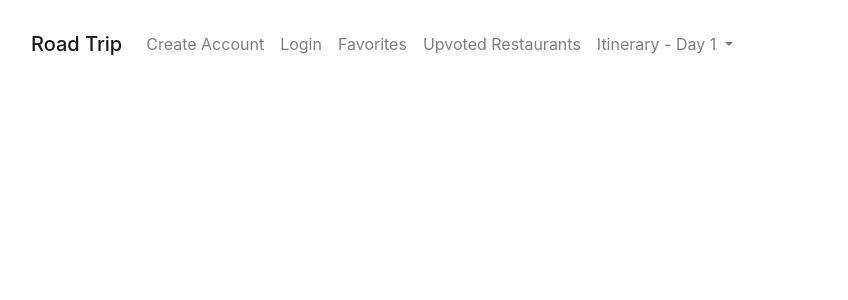
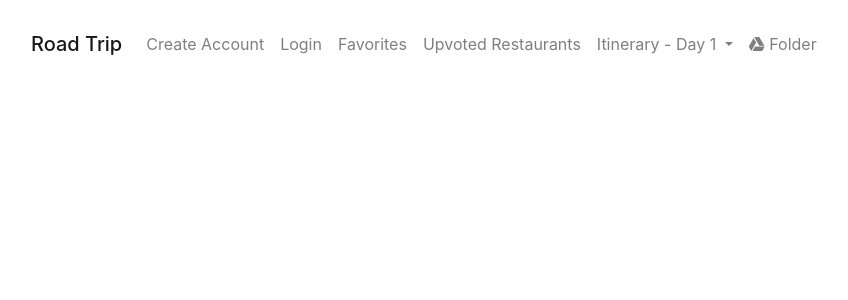
Before and after one commit to sinha-nishant/road-trip, a PHP site: page /index.php in a window 1280 px wide. Shown: the top 300 px of the page, without its empty margins (9-857 px from the left). Run offline with PHP 8.4, Linux system fonts and the light colour scheme; data that the repository does not hold is empty; some libraries are stand-ins or nearby versions.

Commit message:
Added link to drive folder

```diff
--- a/navbar.php
+++ b/navbar.php
@@ -34,7 +34,6 @@ $mysqli->close();
     <meta http-equiv="X-UA-Compatible" content="IE=edge" />
     <meta name="viewport" content="width=device-width, initial-scale=1.0" />
     <title>Navbar</title>
-    <lang="en" />
     <meta charset="utf-8" />
     <meta name="viewport" content="width=device-width, initial-scale=1" />
 
@@ -53,6 +52,8 @@ $mysqli->close();
             color: white;
         }
     </style>
+
+    <link rel="stylesheet" href="https://cdnjs.cloudflare.com/ajax/libs/font-awesome/5.15.3/css/all.min.css">
 
 </head>
 
@@ -105,14 +106,11 @@ $mysqli->close();
                         <?php endforeach; ?>
                     </div>
                 </li>
+                <li class="nav-item dropdown">
+                    <a class="nav-link" href="https://drive.google.com/drive/folders/1GZp8hDEIsNs5e5D1azbRk5MApKUEtsk-?usp=sharing" target="_blank"><i class="fab fa-google-drive"></i> Folder</a>
+                </li>
             </ul>
         </div>
     </nav>
-    <script>
-        $("#email").mouseenter(function() {
-            $("#email > a").text("Logout");
-        });
-    </script>
 </body>
-
 </html>
```
